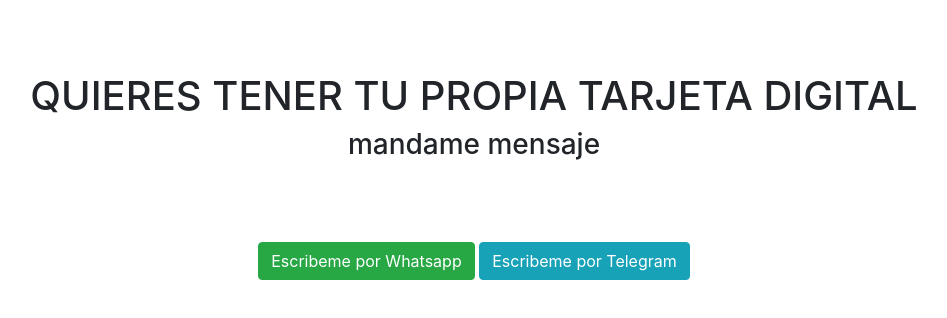
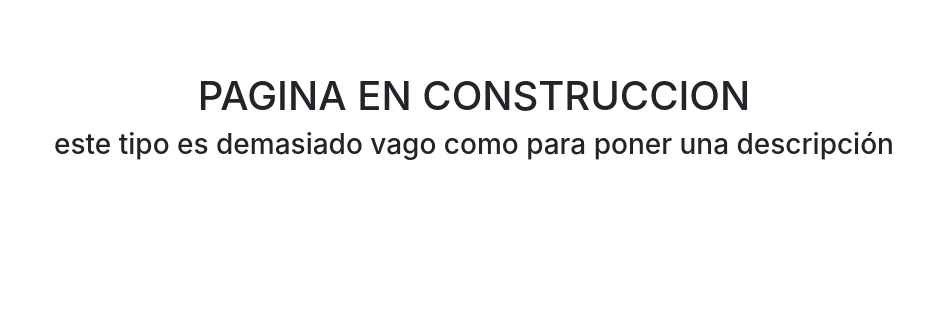
Before and after one commit to arturovisan/arturovisan.github.io, a plain HTML site: page index.html in a window 1280 px wide. Shown: the whole page, without its empty margins (166-1113 px from the left). Drawn offline with nearby package versions, Linux system fonts and the light colour scheme.

Commit message:
Update index.html

```diff
--- a/index.html
+++ b/index.html
@@ -12,12 +12,10 @@
 </head>
 <body>
     <br><br><br>
-    <center><h1>QUIERES TENER TU PROPIA TARJETA DIGITAL</h1></center>
-    <center><h3>mandame mensaje</h3></center>
+    <center><h1>PAGINA EN CONSTRUCCION</h1></center>
+    <center><h3>este tipo es demasiado vago como para poner una descripción</h3></center>
     <br><br><br>
     <center>
-    <a href="#" class="btn btn-success" role="button">Escribeme por Whatsapp</a>
-    <a href="#" class="btn btn-info" role="button">Escribeme por Telegram</a>
 </center>
 </body>
 </html>
```
